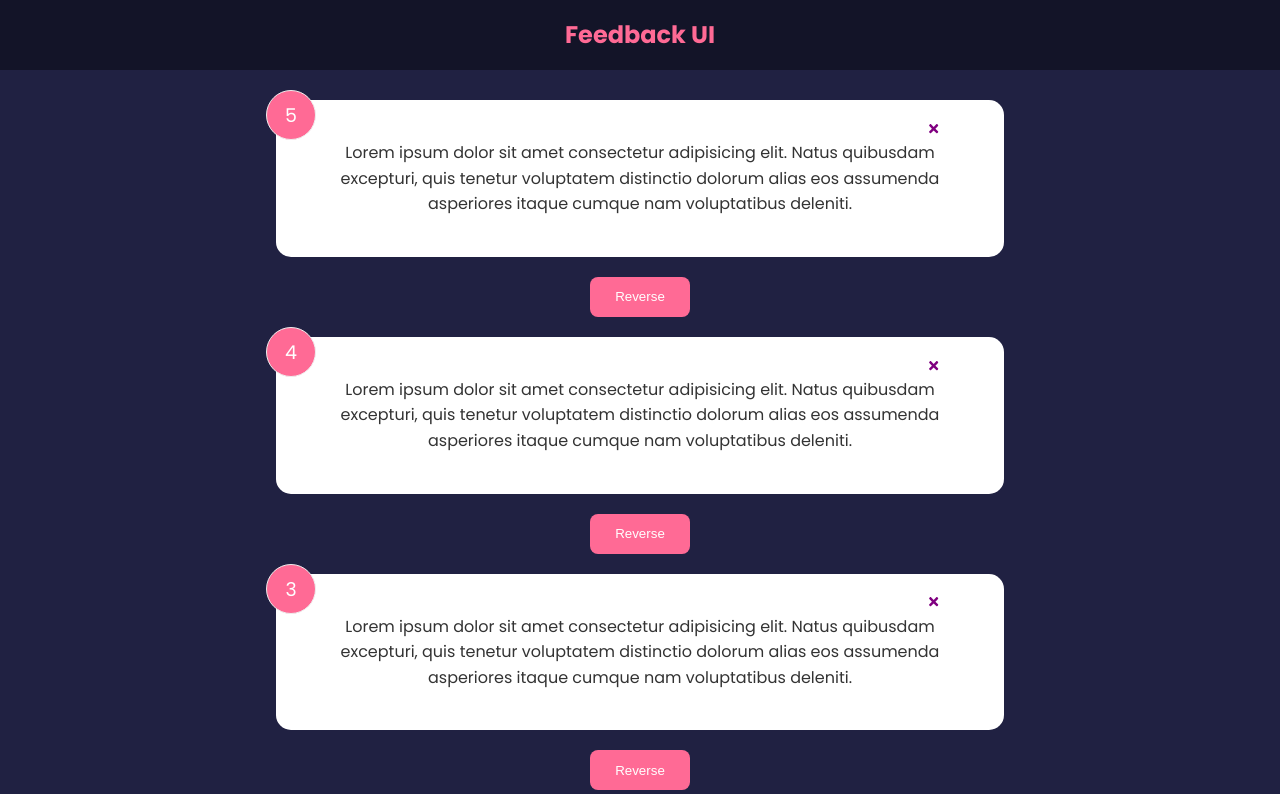
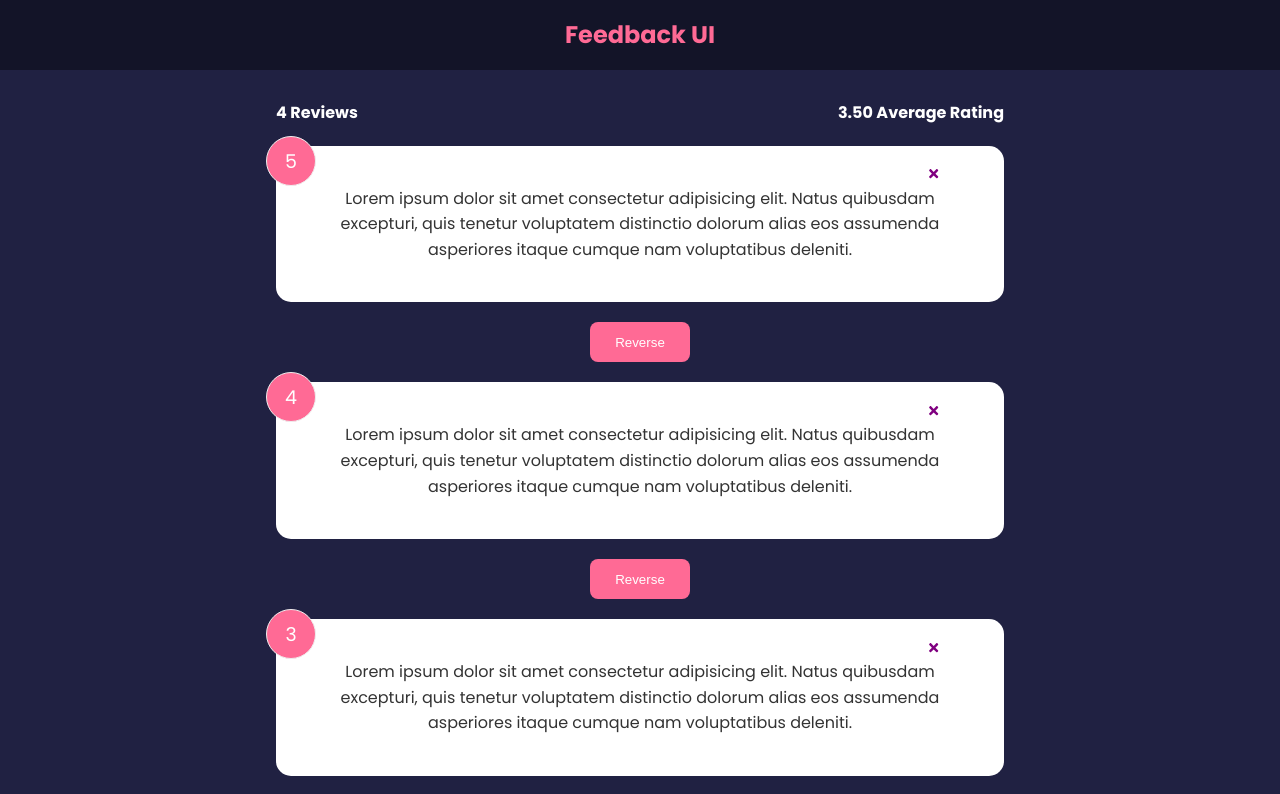
Before and after one commit to ahmedhmmad/feedback, a React (Create React App) app: page / in a window 1280 px wide. Shown: the top 794 px of the page. Built offline with nearby package versions, Linux system fonts and the light colour scheme.

Commit message:
final changes relates #1

```diff
--- a/src/App.js
+++ b/src/App.js
@@ -4,6 +4,7 @@ import "./App.css";
 import Header from "./components/Header";
 import FeedbackList from "./components/FeedbackList";
 import FeedbackData from "./data/FeedbackData";
+import FeedbackStates from "./components/FeedbackStates";
 
 function App() {
   //! State :: Get Data from FeedbackData.js
@@ -17,6 +18,7 @@ function App() {
     <div className="App">
       <Header text="Hello from Props" />
       <div className="container">
+        <FeedbackStates feedback={feedback} />
         <FeedbackList feedback={feedback} HandleDelete={DeleteFeedback} />
       </div>
     </div>
--- /dev/null
+++ b/src/components/FeedbackStates.jsx
@@ -0,0 +1,15 @@
+import React from "react";
+
+function FeedbackStates({ feedback }) {
+  let average = (
+    feedback.reduce((acc, feed) => acc + feed.rating, 0) / feedback.length
+  ).toFixed(2);
+  return (
+    <div className="feedback-stats">
+      <h4>{feedback.length} Reviews</h4>
+      <h4>{isNaN(average) ? 0 : average} Average Rating</h4>
+    </div>
+  );
+}
+
+export default FeedbackStates;
```
